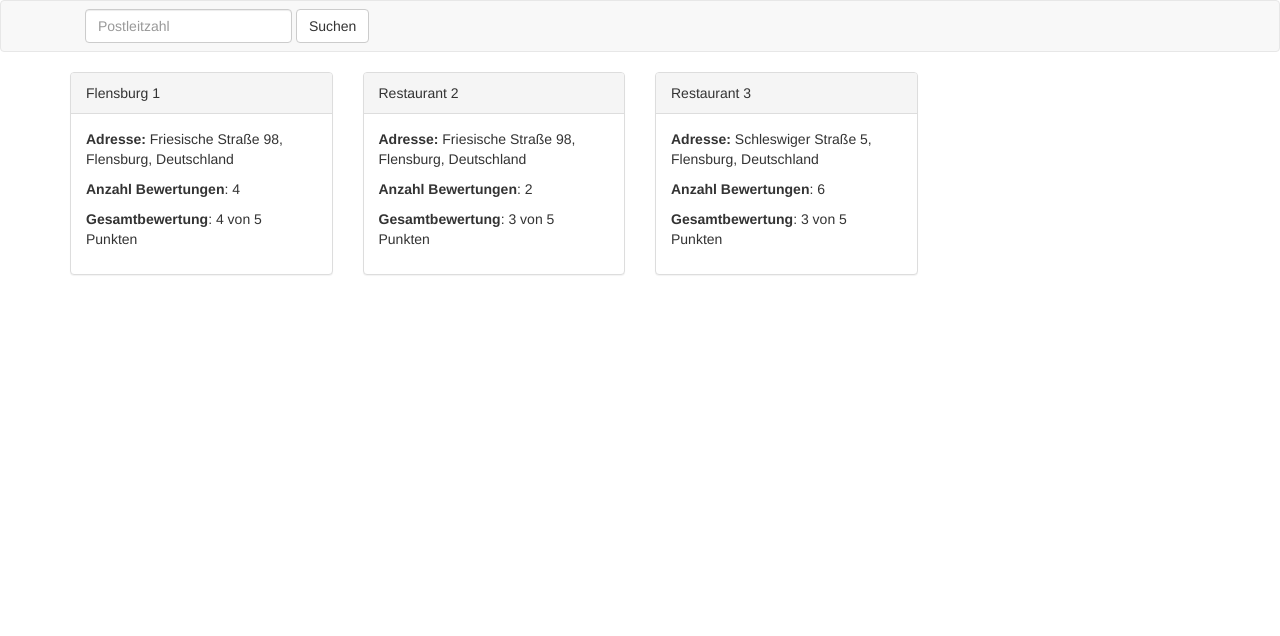
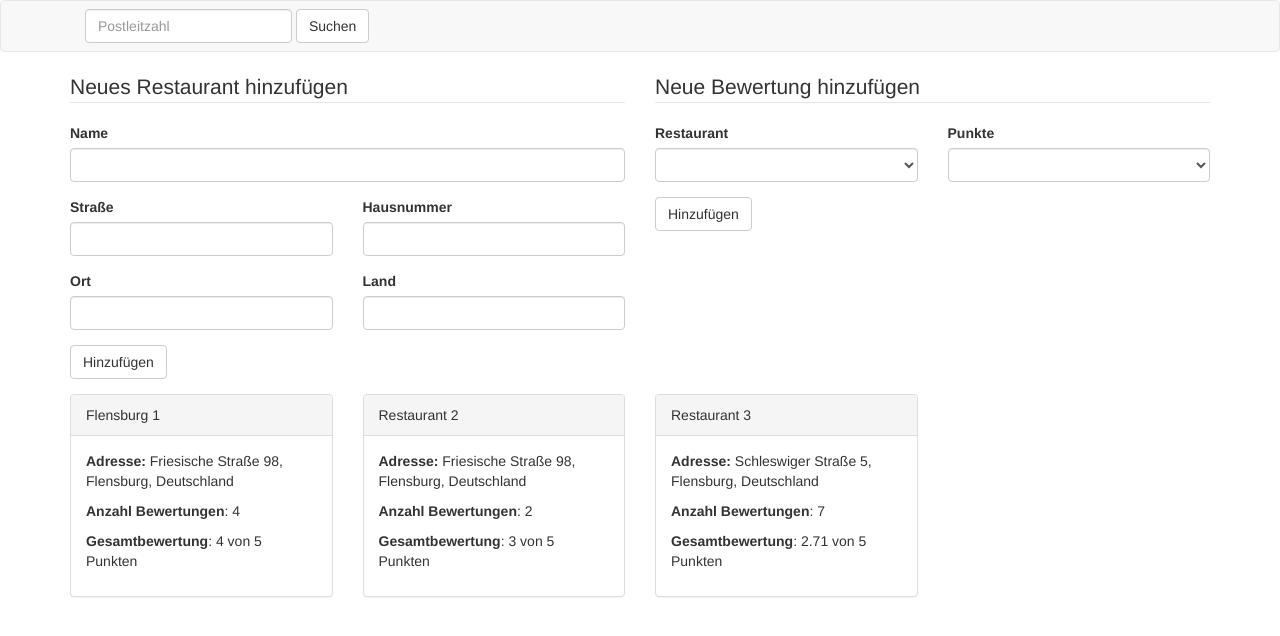
Before and after one commit to Snejmann/BurgerRating, a plain HTML site: page index.html in a window 1280 px wide. Drawn offline with nearby package versions, Linux system fonts and the light colour scheme.

Commit message:
Add forms for rating and restaurant

```diff
--- a/app/app.js
+++ b/app/app.js
@@ -44,7 +44,7 @@ var restaurants = [
             {
                 user: 'Reinhold',
                 points: 2
-            },
+            }
         ]
     },
     {
@@ -80,26 +80,64 @@ var restaurants = [
             {
                 user: 'Ulf',
                 points: 1
+            },
+            {
+                user: 'Ulf',
+                points: 1
             }
         ]
     }
 ];
 
-restaurants = restaurants.map(function (restaurant) {
-    restaurant['totalRating'] =
-        restaurant.ratings.reduce(function (totalRating, rating) {
-            return totalRating + rating.points;
-        }, 0) / restaurant.ratings.length;
-    return restaurant;
-});
-
 var burgerRatingApp = angular.module('burgerRatingApp', []);
 
-burgerRatingApp.controller('restaurantCtrl', ['$scope', function ($scope) {
-    $scope.restaurants = restaurants;
+burgerRatingApp
+    .controller('dataCtrl', ['$scope', function ($scope) {
+        $scope.restaurants = restaurants;
 
-    $scope.addressToString = function(restaurant) {
-        var address =  restaurant.address;
-        return address.route + ' ' + address.street_number + ', ' + address.locality + ', ' + address.country;
-    }
-}]);
+        $scope.totalRatingCount = function(restaurant) {
+            console.log(restaurant);
+            return Math.round(restaurant.ratings.reduce(function (totalRating, rating) {
+                    return totalRating + parseInt(rating.points);
+                }, 0) / restaurant.ratings.length * 100) / 100;
+        };
+
+        $scope.addressToString = function (restaurant) {
+            var address = restaurant.address;
+            return address.route + ' ' + address.street_number + ', ' + address.locality + ', ' + address.country;
+        }
+    }])
+    .controller('restaurantCtrl', function () {
+        this.restaurant = {
+            ratings: {}
+        };
+
+        this.address= {};
+
+        this.addRestaurant = function(restaurants) {
+            this.restaurant['address'] = this.address;
+            restaurants.push(this.restaurant);
+
+            this.restaurant = {
+                ratings: {}
+            };
+
+            this.address = {};
+        }
+    })
+    .controller('ratingCtrl', function () {
+        this.restaurant = {};
+
+        this.rating = {
+            user: 'Dumbo'
+        };
+
+        this.addRating = function(restaurants) {
+            var rest = this.restaurant['name'];
+            var myRestaurant = restaurants.find(function(restaurant) {
+                return restaurant.name == rest.name;
+            });
+            if (myRestaurant != 'undefined')
+                myRestaurant['ratings'].push(this.rating);
+        }
+    });
--- a/index.html
+++ b/index.html
@@ -19,15 +19,91 @@
 	</div>
 </nav>
 
-<div class="container ratings" ng-controller="restaurantCtrl">
+<div class="container ratings" ng-controller="dataCtrl">
+	<div class="row">
+		<div class="col-md-6">
+			<form name="restaurantForm" ng-controller="restaurantCtrl as form"
+				  ng-submit="restaurantForm.$valid && form.addRestaurant(restaurants)">
+				<fieldset>
+					<legend>Neues Restaurant hinzufügen</legend>
+					<div class="row">
+						<div class="form-group col-md-12">
+							<label for="restaurant-name">Name</label>
+							<input id="restaurant-name" class="form-control" type="text"
+								   ng-model="form.restaurant.name" required
+								   name="name"/>
+						</div>
+					</div>
+					<div class="row">
+						<div class="form-group col-md-6">
+							<label for="restaurant-street">Straße</label>
+							<input id="restaurant-street" class="form-control" required type="text"
+								   ng-model="form.address.route" name="route"/>
+						</div>
+						<div class="form-group col-md-6">
+							<label for="restaurant-streetNumber">Hausnummer</label>
+							<input id="restaurant-streetNumber" class="form-control" required type="text"
+								   ng-model="form.address.street_number" name="streetNumber"/>
+						</div>
+					</div>
+					<div class="row">
+						<div class="form-group col-md-6">
+							<label for="restaurant-locality">Ort</label>
+							<input id="restaurant-locality" class="form-control" required type="text"
+								   ng-model="form.address.locality" name="locality"/>
+						</div>
+						<div class="form-group col-md-6">
+							<label for="restaurant-country">Land</label>
+							<input id="restaurant-country" class="form-control" required type="text"
+								   ng-model="form.address.country" name="country"/>
+						</div>
+					</div>
+					<div class="form-group">
+						<button class="btn btn-default">Hinzufügen</button>
+					</div>
+				</fieldset>
+			</form>
+		</div>
+		<div class="col-md-6">
+			<form name="ratingForm" ng-controller="ratingCtrl as form"
+				  ng-submit="ratingForm.$valid && form.addRating(restaurants)">
+				<fieldset>
+					<legend>Neue Bewertung hinzufügen</legend>
+					<div class="row">
+						<div class="form-group col-md-6">
+							<label for="rating-restaurant">Restaurant</label>
+							<select id="rating-restaurant" class="form-control" required
+									ng-model="form.restaurant.name" name="restaurant"
+									ng-options="restaurant as restaurant.name for restaurant in restaurants">
+
+							</select>
+						</div>
+						<div class="form-group col-md-6">
+							<label for="rating-points">Punkte</label>
+							<select id="rating-points" name="points" class="form-control" required ng-model="form.rating.points">
+								<option value="1">1</option>
+								<option value="2">2</option>
+								<option value="3">3</option>
+								<option value="4">4</option>
+								<option value="5">5</option>
+							</select>
+						</div>
+					</div>
+					<div class="form-group">
+						<button class="btn btn-default">Hinzufügen</button>
+					</div>
+				</fieldset>
+			</form>
+		</div>
+	</div>
 	<div class="row">
 		<div class="col-md-3" ng-repeat="restaurant in restaurants">
 			<div class="panel panel-default">
 				<div class="panel-heading">{{restaurant.name}}</div>
 				<div class="panel-body">
 					<p><b>Adresse: </b> <span ng-bind="addressToString(restaurant)"></span></p>
-					<p><b>Anzahl Bewertungen</b>: {{restaurant.ratings.length}}</p>
-					<p><b>Gesamtbewertung</b>: {{restaurant.totalRating}} von 5 Punkten</p>
+					<p><b>Anzahl Bewertungen</b>: {{!restaurant.ratings.length?0:restaurant.ratings.length}}</p>
+					<p><b>Gesamtbewertung</b>: {{totalRatingCount(restaurant)}} von 5 Punkten</p>
 				</div>
 			</div>
 		</div>
```
